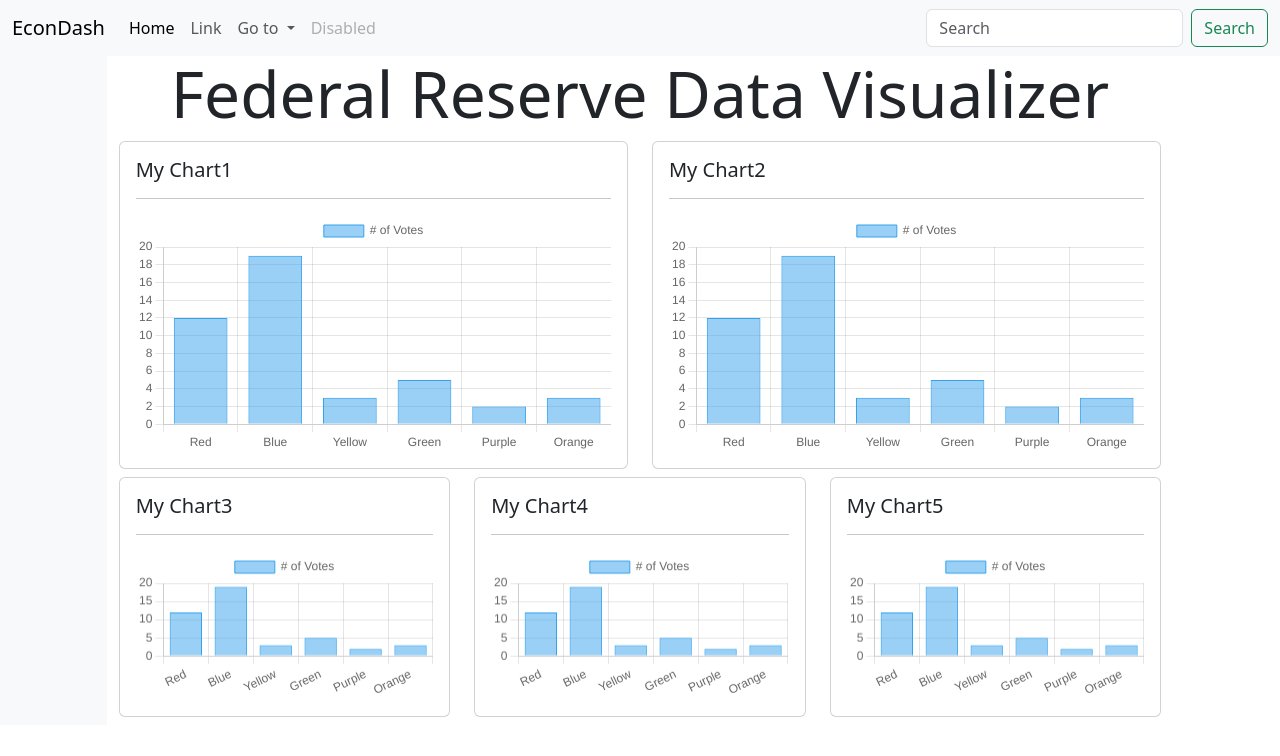
After one commit to 0xCSMNT/EconDashboard, a Flask app: page /chartjs_test in a window 1280 px wide. The commit adds this page. Shown: the top 756 px of the page. Run offline with Flask 3, Linux system fonts and the light colour scheme.

Commit message:
chartsjs add, basic layout created with bootstrap

```diff
--- a/app.py
+++ b/app.py
@@ -27,5 +27,13 @@ def gdp_test():
     return render_template('gdp_test.html', gdp=gdp)
 
 
+@app.route('/chartjs_test')
+def chartjs_test():
+    return render_template('chartjs_test.html')
+
+
+import os
+
 if __name__ == '__main__':
-    app.run(debug=True)
+    template_files = [os.path.join('templates', f) for f in os.listdir('templates') if f.endswith('.html')]
+    app.run(debug=True, extra_files=template_files)
--- /dev/null
+++ b/templates/chartjs_test.html
@@ -0,0 +1,89 @@
+{% extends "layout.html" %}
+
+{% block content %}
+
+<div class="container-fluid">
+    <div class="row">
+
+        <!-- Sidebar -->
+        <div class="col-md-1 p-3 bg-light border-right">
+            <div class="sidebar">
+                <!-- Sidebar content, links, etc. -->
+            </div>
+        </div>
+
+        <!-- Main Content -->
+
+        <div class="col-md-10">
+            <div class="main-content">
+                <!-- Your charts, graphs, and other content go here -->
+                <h2 class="display-3 text-center">Federal Reserve Data Visualizer</h2>
+                <div class="row my-2">
+                    <div class="col-6 ">
+                        <div class="card">
+                            <div class="card-body">
+                                <h5>My Chart1</h5>
+                                <hr>
+                                <div>
+                                    <canvas id="myChart1"></canvas>
+                                </div>
+                            </div>
+                        </div>
+                    </div>
+
+                    <div class="col-6 ">
+                        <div class="card">
+                            <div class="card-body">
+                                <h5>My Chart2</h5>
+                                <hr>
+                                <div>
+                                    <canvas id="myChart2"></canvas>
+                                </div>
+                            </div>
+                        </div>
+                    </div>
+                </div>
+                <div class="row my-2">
+                    <div class="col-4 ">
+                        <div class="card">
+                            <div class="card-body">
+                                <h5>My Chart3</h5>
+                                <hr>
+                                <div>
+                                    <canvas id="myChart3"></canvas>
+                                </div>
+                            </div>
+                        </div>
+                    </div>
+
+                    <div class="col-4 ">
+                        <div class="card">
+                            <div class="card-body">
+                                <h5>My Chart4</h5>
+                                <hr>
+                                <div>
+                                    <canvas id="myChart4"></canvas>
+                                </div>
+                            </div>
+                        </div>
+                    </div>
+
+                    <div class="col-4 ">
+                        <div class="card">
+                            <div class="card-body">
+                                <h5>My Chart5</h5>
+                                <hr>
+                                <div>
+                                    <canvas id="myChart5"></canvas>
+                                </div>
+                            </div>
+                        </div>
+                    </div>
+                </div>
+            </div>
+        </div>
+
+    </div>
+</div>
+
+{% endblock %}
--- a/templates/gdp_test.html
+++ b/templates/gdp_test.html
@@ -1,7 +1,7 @@
 {% extends "layout.html" %}
 
 {% block content %}
-  <h1>GDP Test</h1>
+  <h2>GDP Test</h2>
   <table>
     <thead>
       <tr>
--- a/templates/layout.html
+++ b/templates/layout.html
@@ -4,15 +4,50 @@
     <meta charset="UTF-8">
     <title>EconDashboard</title>
     <!-- You can add your CSS files or inline styles here -->
-    <link rel="stylesheet" href="static/style.css">
+    <link href="https://cdn.jsdelivr.net/npm/bootstrap@5.3.1/dist/css/bootstrap.min.css" rel="stylesheet" integrity="sha384-4bw+/aepP/YC94hEpVNVgiZdgIC5+VKNBQNGCHeKRQN+PtmoHDEXuppvnDJzQIu9" crossorigin="anonymous">
 </head>
 <body>
     <header>
-        <h1>EconDashboard</h1>
-        <nav>
-            <!-- Add navigation links here -->
-        </nav>
+        <nav class="navbar navbar-expand-lg bg-body-tertiary">
+            <div class="container-fluid">
+              <a class="navbar-brand" href="#">EconDash</a>
+              <button class="navbar-toggler" type="button" data-bs-toggle="collapse" data-bs-target="#navbarSupportedContent" aria-controls="navbarSupportedContent" aria-expanded="false" aria-label="Toggle navigation">
+                <span class="navbar-toggler-icon"></span>
+              </button>
+              <div class="collapse navbar-collapse" id="navbarSupportedContent">
+                <ul class="navbar-nav me-auto mb-2 mb-lg-0">
+                  <li class="nav-item">
+                    <a class="nav-link active" aria-current="page" href="#">Home</a>
+                  </li>
+                  <li class="nav-item">
+                    <a class="nav-link" href="#">Link</a>
+                  </li>
+                  <li class="nav-item dropdown">
+                    <a class="nav-link dropdown-toggle" href="#" role="button" data-bs-toggle="dropdown" aria-expanded="false">
+                      Go to
+                    </a>
+                    <ul class="dropdown-menu">
+                      <li><a class="dropdown-item" href="/grid_test">Grid Test</a></li>
+                      <li><a class="dropdown-item" href="/gdp_test">GDP Test</a></li>
+                      <!-- <li><hr class="dropdown-divider"></li> -->
+                      <li><a class="dropdown-item" href="/chartjs_test">Chart.js Test</a></li>
+                    </ul>
+                  </li>
+                  <li class="nav-item">
+                    <a class="nav-link disabled" aria-disabled="true">Disabled</a>
+                  </li>
+                </ul>
+                <form class="d-flex" role="search">
+                  <input class="form-control me-2" type="search" placeholder="Search" aria-label="Search">
+                  <button class="btn btn-outline-success" type="submit">Search</button>
+                </form>
+              </div>
+            </div>
+          </nav>
     </header>
+
+
+
 
     <main>
         {% block content %}
@@ -20,15 +55,127 @@
         {% endblock %}
     </main>
 
-    <footer>
-        <p>Copyright 2023, EconDashboard</p>
-    </footer>
+<script src="https://cdn.jsdelivr.net/npm/chart.js"></script>
 
-    <!-- You can add your JS files or inline scripts here -->
+<script src="https://cdn.jsdelivr.net/npm/bootstrap@5.3.1/dist/js/bootstrap.bundle.min.js" integrity="sha384-HwwvtgBNo3bZJJLYd8oVXjrBZt8cqVSpeBNS5n7C8IVInixGAoxmnlMuBnhbgrkm" crossorigin="anonymous"></script>
+
 </body>
-<a href="/">Index</a>
-<br>
-<a href="/grid_test">Grid Test</a>
-<br>
-<a href="/gdp_test">GDP Test</a>
+
+<script>
+    const ctx1 = document.getElementById('myChart1');
+
+    new Chart(ctx1, {
+      type: 'bar',
+      data: {
+        labels: ['Red', 'Blue', 'Yellow', 'Green', 'Purple', 'Orange'],
+        datasets: [{
+          label: '# of Votes',
+          data: [12, 19, 3, 5, 2, 3],
+          borderWidth: 1
+        }]
+      },
+      options: {
+        scales: {
+          y: {
+            beginAtZero: true
+          }
+        }
+      }
+    });
+</script>
+
+<script>
+    const ctx2 = document.getElementById('myChart2');
+
+    new Chart(ctx2, {
+      type: 'bar',
+      data: {
+        labels: ['Red', 'Blue', 'Yellow', 'Green', 'Purple', 'Orange'],
+        datasets: [{
+          label: '# of Votes',
+          data: [12, 19, 3, 5, 2, 3],
+          borderWidth: 1
+        }]
+      },
+      options: {
+        scales: {
+          y: {
+            beginAtZero: true
+          }
+        }
+      }
+    });
+</script>
+
+<script>
+    const ctx3 = document.getElementById('myChart3');
+
+    new Chart(ctx3, {
+      type: 'bar',
+      data: {
+        labels: ['Red', 'Blue', 'Yellow', 'Green', 'Purple', 'Orange'],
+        datasets: [{
+          label: '# of Votes',
+          data: [12, 19, 3, 5, 2, 3],
+          borderWidth: 1
+        }]
+      },
+      options: {
+        scales: {
+          y: {
+            beginAtZero: true
+          }
+        }
+      }
+    });
+</script>
+
+<script>
+    const ctx4 = document.getElementById('myChart4');
+
+    new Chart(ctx4, {
+      type: 'bar',
+      data: {
+        labels: ['Red', 'Blue', 'Yellow', 'Green', 'Purple', 'Orange'],
+        datasets: [{
+          label: '# of Votes',
+          data: [12, 19, 3, 5, 2, 3],
+          borderWidth: 1
+        }]
+      },
+      options: {
+        scales: {
+          y: {
+            beginAtZero: true
+          }
+        }
+      }
+    });
+</script>
+
+<script>
+    const ctx5 = document.getElementById('myChart5');
+
+    new Chart(ctx5, {
+      type: 'bar',
+      data: {
+        labels: ['Red', 'Blue', 'Yellow', 'Green', 'Purple', 'Orange'],
+        datasets: [{
+          label: '# of Votes',
+          data: [12, 19, 3, 5, 2, 3],
+          borderWidth: 1
+        }]
+      },
+      options: {
+        scales: {
+          y: {
+            beginAtZero: true
+          }
+        }
+      }
+    });
+</script>
+
+
+
 </html>
```
Also changed, not shown: templates/grid_test.html (+22 -14 lines).
